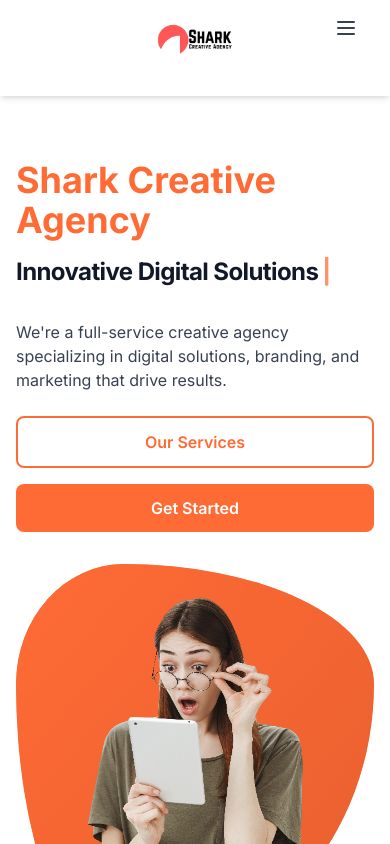
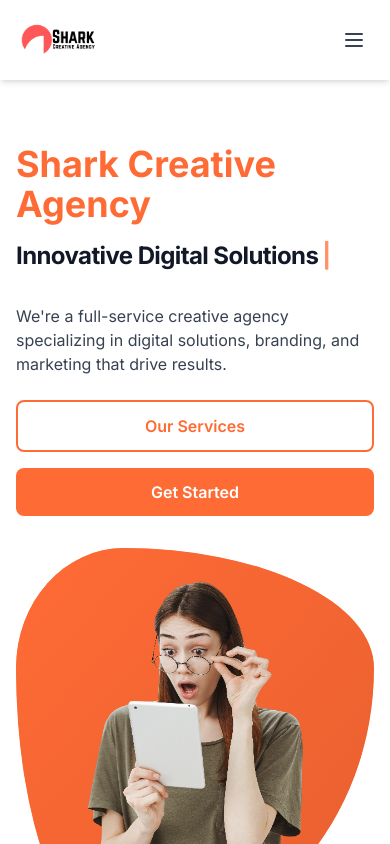
Before and after one commit to bala290498/shark-creative-agency, a Next.js app: page / in a window 390 px wide. Shown: the top 844 px of the page. Built offline with nearby package versions, Linux system fonts and the light colour scheme.

Commit message:
Fix mobile navbar alignment

```diff
--- a/components/Navbar.tsx
+++ b/components/Navbar.tsx
@@ -10,8 +10,8 @@ export default function Navbar() {
   return (
     <nav className="bg-white shadow-md sticky top-0 z-50 w-full">
       <div className="w-full px-4 sm:px-6 lg:px-8 xl:px-16 2xl:px-20">
-        <div className="flex flex-col md:flex-row justify-between items-center py-4 md:py-0 md:h-16 relative">
-          <Link href="/" className="flex items-center mb-4 md:mb-0 md:flex-shrink-0">
+        <div className="flex items-center justify-between py-4 md:py-0 md:h-16">
+          <Link href="/" className="flex items-center md:flex-shrink-0">
             <Image
               src="/logo.png"
               alt="Shark Creative Agency"
@@ -52,7 +52,7 @@ export default function Navbar() {
 
           {/* Mobile Menu Button */}
           <button
-            className="md:hidden text-gray-700 absolute top-4 right-4"
+            className="md:hidden text-gray-700 p-2 rounded focus:outline-none focus:ring-2 focus:ring-offset-2 focus:ring-tiger-orange transition"
             onClick={() => setIsOpen(!isOpen)}
             aria-label="Toggle menu"
           >
```
